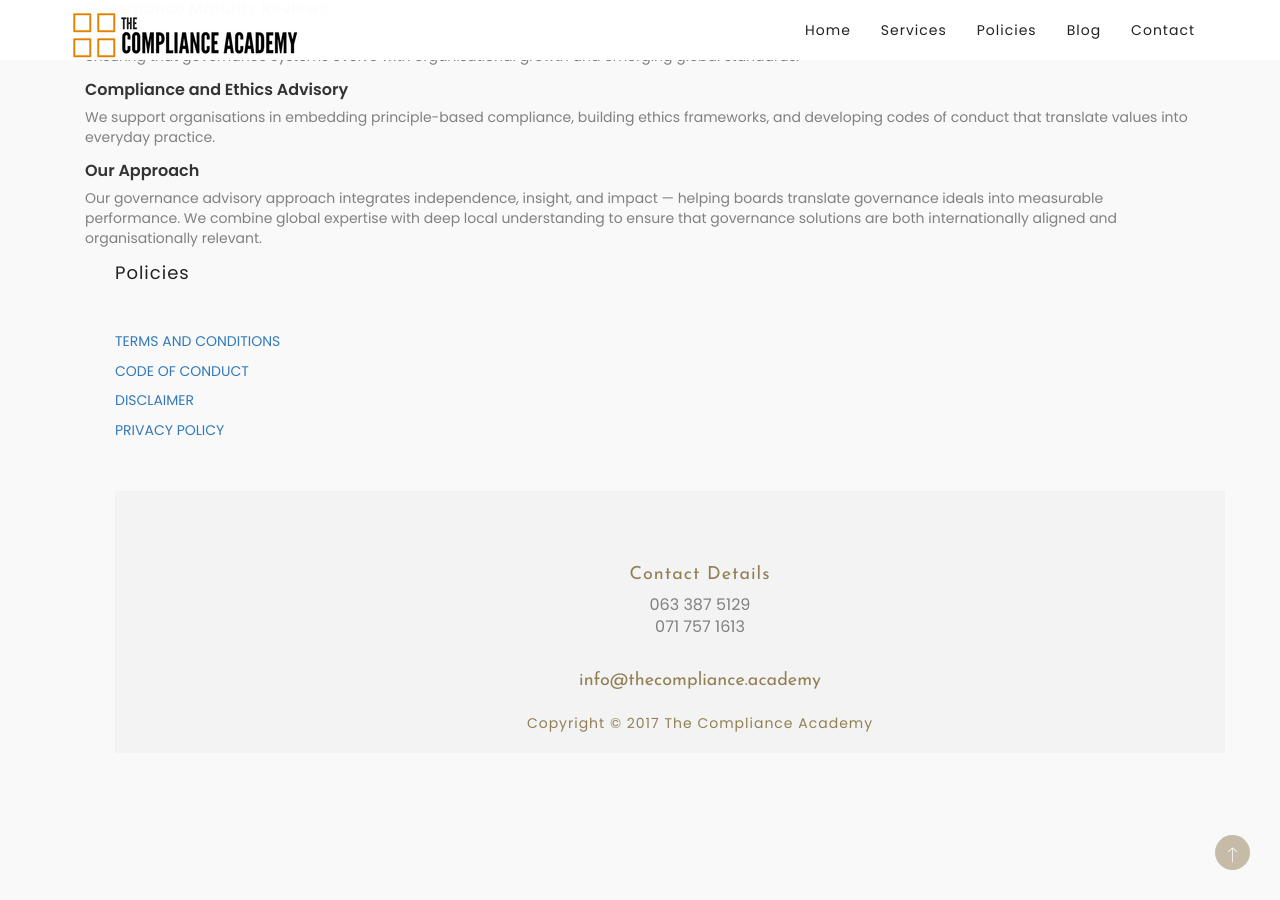
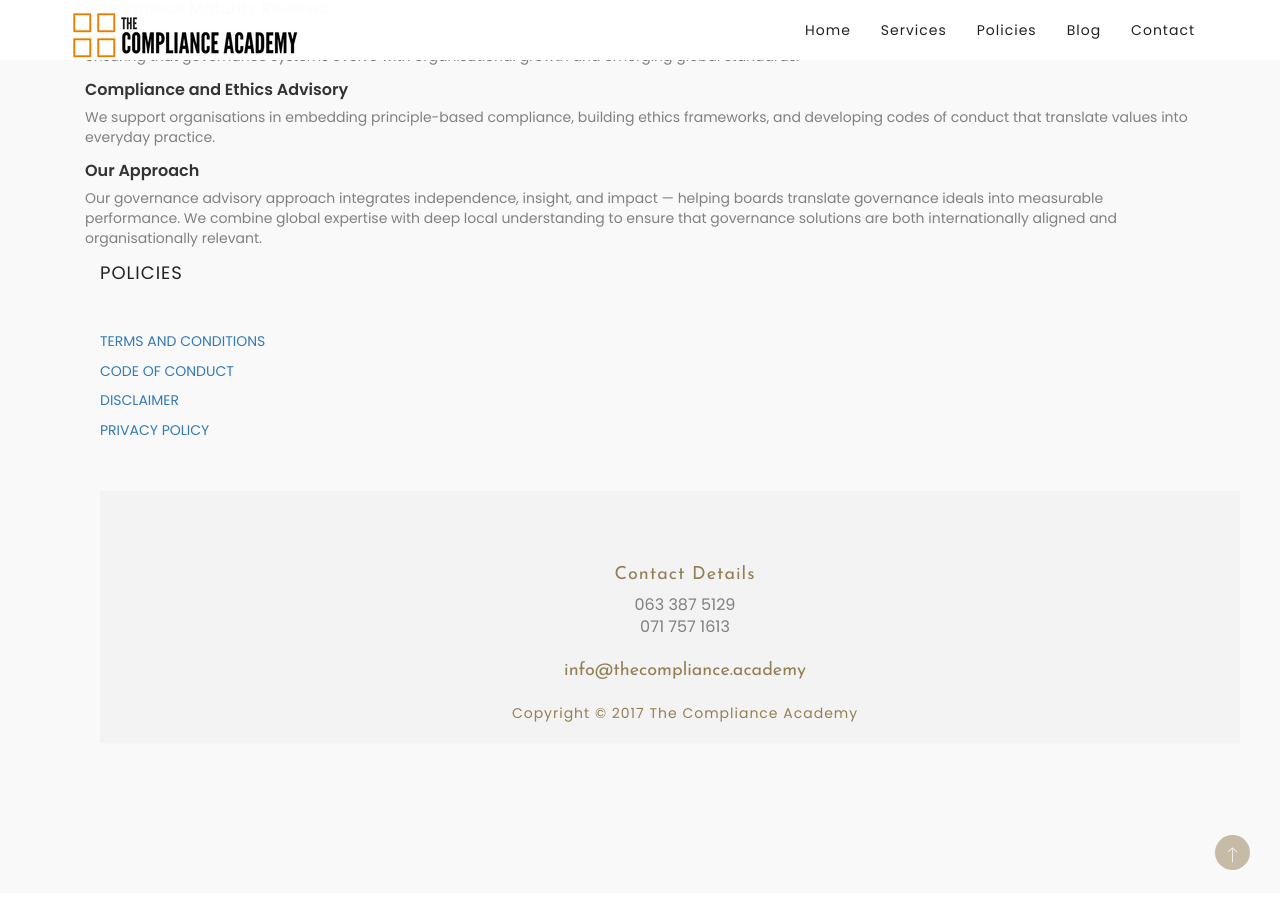
Before and after one commit to compliance-academy/compliance-academy.github.io, a Jekyll site: the page built from index.md, in a window 1280 px wide and 900 px high, scrolled down 2541 px. Built offline with Jekyll 4.4.1, drawn with Linux system fonts in a browser that asks for light colours; nearby versions of some CDN libraries; some web fonts are replaced.

Commit message:
Update home.html

```diff
--- a/_layouts/home.html
+++ b/_layouts/home.html
@@ -196,19 +196,26 @@
 
        <div id="policies" class="policies">
   <div class="container">
+    <div class="row">
       <div class="col-md-12">
-                  <h1 class="wow fadeInUp" data-wow-delay="0.1s">Policies</h1>
+        <h1 class="wow fadeInUp" data-wow-delay="0.1s">POLICIES</h1>
+
         <div class="service-single">
           <p class="wow fadeInUp" data-wow-delay="0.2s">
-                   <a href="TERMS_AND_CONDITIONS.pdf">TERMS AND CONDITIONS</a></p>
-                      <p class="wow fadeInUp" data-wow-delay="0.2s">
-                        <a href="CODE_OF_CONDUCT.pdf">CODE OF CONDUCT</a></p>
-                      <p class="wow fadeInUp" data-wow-delay="0.2s">
-                   <a href=https://www.freeprivacypolicy.com/live/eea3d0a9-3c38-403d-b355-23c878030655>DISCLAIMER<a/>
-                      <p class="wow fadeInUp" data-wow-delay="0.2s">
-                   <a href="https://www.freeprivacypolicy.com/live/7b47d19a-7ef2-4c88-9584-5d4248562213">PRIVACY POLICY<a/>
+            <a href="TERMS_AND_CONDITIONS.pdf">TERMS AND CONDITIONS</a>
           </p>
 
+          <p class="wow fadeInUp" data-wow-delay="0.2s">
+            <a href="CODE_OF_CONDUCT.pdf">CODE OF CONDUCT</a>
+          </p>
+
+          <p class="wow fadeInUp" data-wow-delay="0.2s">
+            <a href="https://www.freeprivacypolicy.com/live/eea3d0a9-3c38-403d-b355-23c878030655">DISCLAIMER</a>
+          </p>
+
+          <p class="wow fadeInUp" data-wow-delay="0.2s">
+            <a href="https://www.freeprivacypolicy.com/live/7b47d19a-7ef2-4c88-9584-5d4248562213">PRIVACY POLICY</a>
+          </p>
          </div>
 
 
```
Lines whose indentation alone changed are shown as unchanged.
